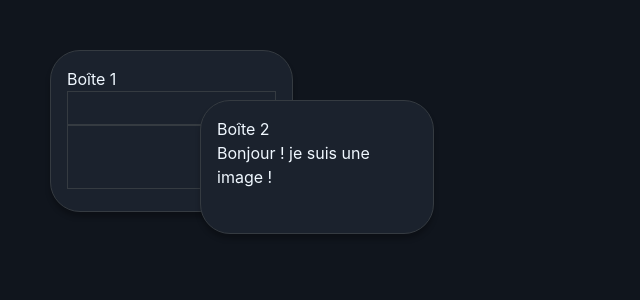
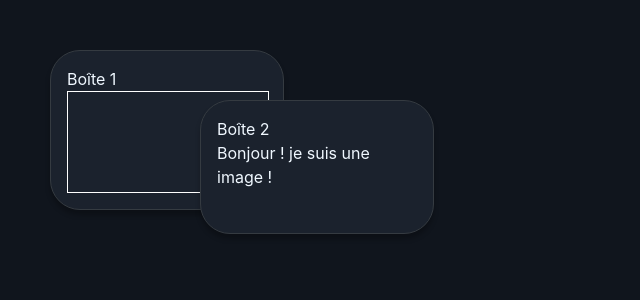
Before and after one commit to yey-team/workspace, a Vue app: page / in a window 1280 px wide. Shown: the top 300 px of the page, without its empty margins (0-640 px from the left). Built offline with nearby package versions, Linux system fonts and the light colour scheme.

Commit message:
Markdown editor

```diff
--- a/src/assets/style.css
+++ b/src/assets/style.css
@@ -23,6 +23,7 @@ a:hover {
 
 body {
   margin: 0;
+  box-sizing: border-box;
 }
 
 h1 {
--- a/src/components/Blocs/TextBloc.vue
+++ b/src/components/Blocs/TextBloc.vue
@@ -1,55 +1,72 @@
 <template>
-  <div>
-    <!-- Aperçu du texte Markdown -->
-    <div class="markdown-preview" v-html="markdownPreview"></div>
-
-
-    <!-- Zone de texte pour l'entrée utilisateur -->
-    <textarea v-model="inputText" @input="updatePreview" class="input-text"></textarea>
-
+  <div ref="myDiv" @click="handleClickInside" class="content">
+    <div class="editor" @click.stop v-if="isInside">
+      <div v-html="renderedMarkdown"></div>
+      <textarea class="text-input" v-model="textareaContent" @keypress="renderMarkdown()"></textarea>
+    </div>
+    <div @click.stop v-else ref="markdownContent" v-html="renderedMarkdown" @click="handleClickInside"></div>
   </div>
 </template>
 
 <script setup>
-import { ref } from 'vue';
+import { ref, onMounted, onUnmounted } from 'vue';
 import MarkdownIt from 'markdown-it';
-const md = new MarkdownIt(); // Initialiser l'instance de markdown-it
 
-// Utilisation de la réactivité de Vue pour lier la valeur du texte
-const inputText = ref("");
-const markdownPreview = ref("");
+const renderedMarkdown = ref('');
+const textareaContent = ref('');  // Utilise une variable distincte pour le contenu du textarea
+const myDiv = ref(null);
+const isInside = ref(false);
 
-// Fonction pour mettre à jour l'aperçu Markdown
-const updatePreview = () => {
-  markdownPreview.value = md.render(inputText.value);
+const handleClickInside = () => {
+  isInside.value = true;
+  console.log("inside");
+};
+
+const handleClickOutside = (event) => {
+  if (myDiv.value && !myDiv.value.contains(event.target)) {
+    console.log("outside");
+    isInside.value = false;
+    renderMarkdown();  // Ne prend pas de paramètre, utilise textareaContent.value
+  }
+};
+
+onMounted(() => {
+  document.addEventListener("click", handleClickOutside);
+});
+
+onUnmounted(() => {
+  document.removeEventListener("click", handleClickOutside);
+});
+
+const md = new MarkdownIt();
+const renderMarkdown = () => {
+  const renderedHtml = md.render(textareaContent.value);
+  renderedMarkdown.value = renderedHtml;
+  return renderedHtml;
 };
 </script>
 
 <style scoped>
-.input-text {
-  width: auto;
-
-  height: auto;
-  overflow: auto;
-
-  background-color: var(--main-div-color);
-  color: var(--main-text-color);
-  border: 1px solid var(--border-color);
-
-  padding: 1rem;
+.content {
+  width: 100%;
+  height: 100%;
+  min-height: 100px;
+  border: solid 1px white;
 }
 
-.markdown-preview {
 
-  width: auto;
+.editor{
+  position: relative;
+  width: 100%;
+  height: 100%;
+}
 
-  height: auto;
-  overflow: auto;
+.text-input{
+  position: relative;
+  width: 100%;
+  height: 100%;
 
-  background-color: var(--main-div-color);
-  color: var(--main-text-color);
-  border: 1px solid var(--border-color);
-
-  padding: 1rem;
+  min-height: 100px;
+  min-width: 200px;
 }
 </style>
```
